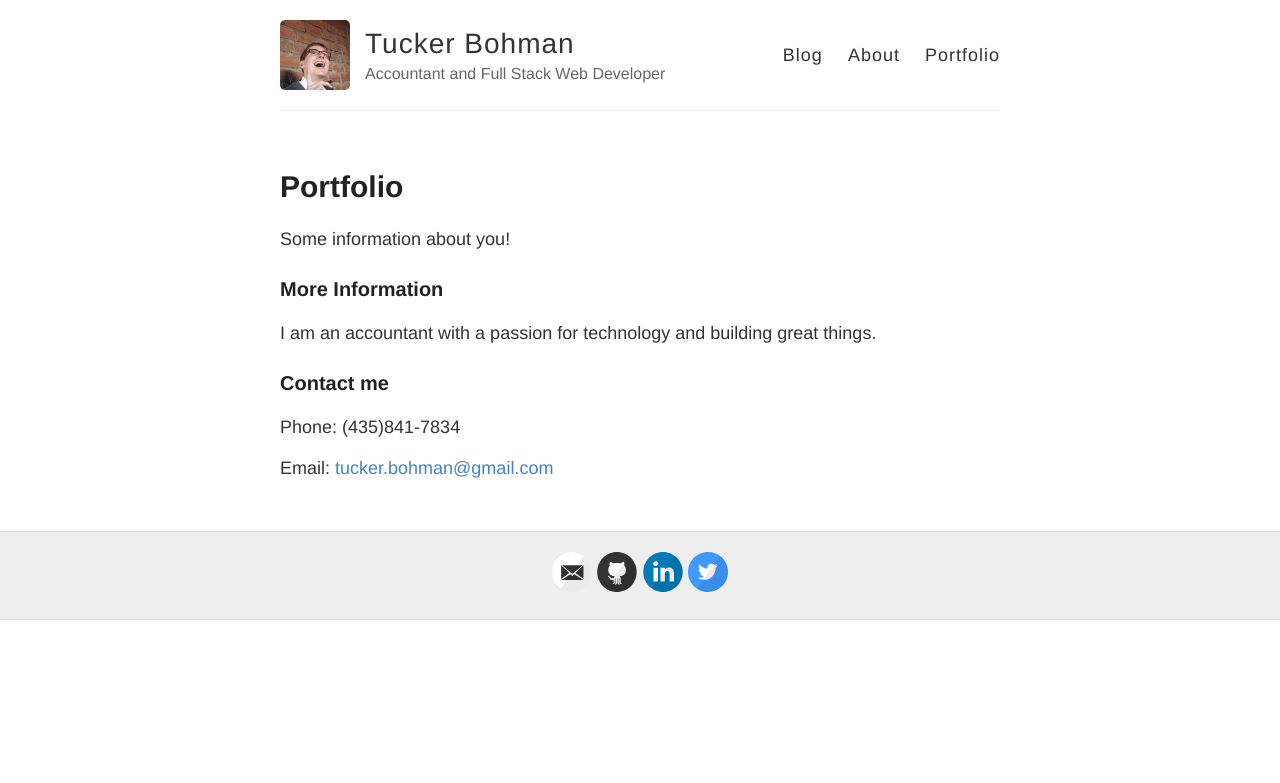
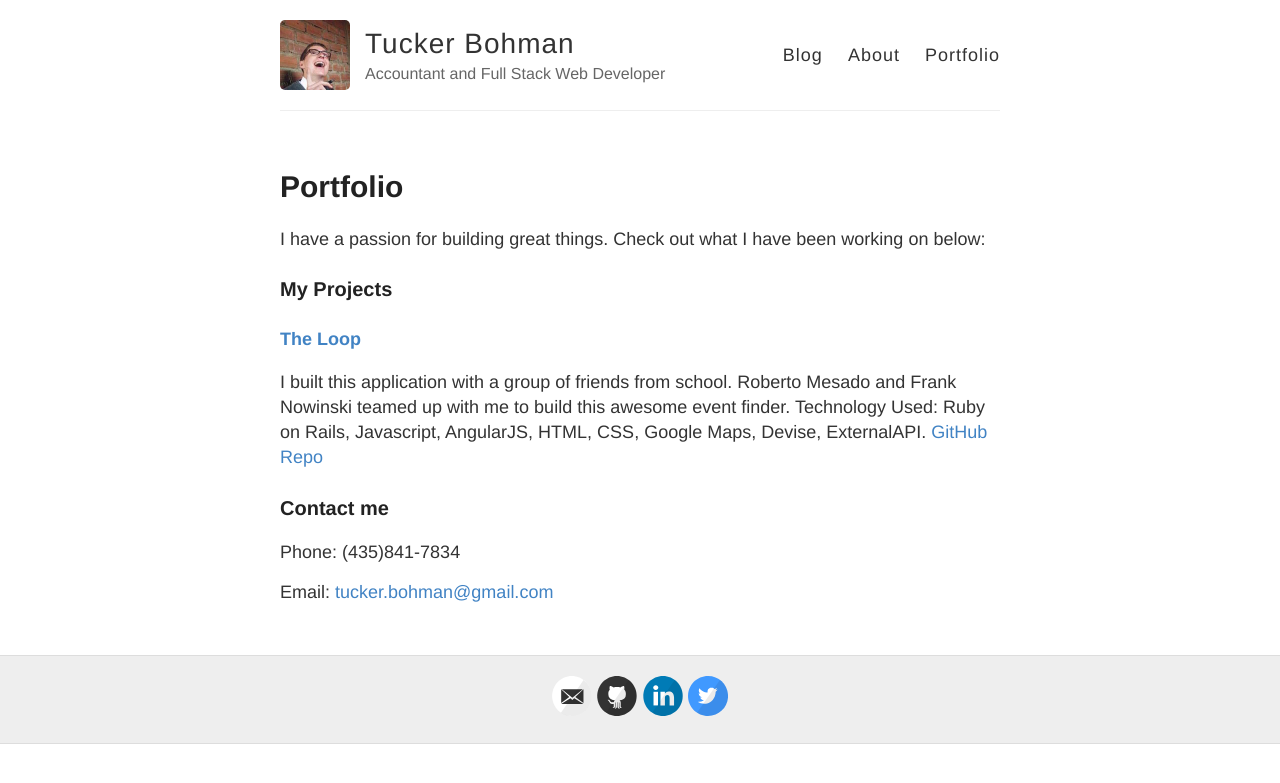
Before and after one commit to tuckerbohman5/tuckerbohman5.github.io, a Jekyll site: the page built from portfolio.md, in a window 1280 px wide. Shown: the top 783 px of the page. Built offline with Jekyll 4.4.1, drawn with Linux system fonts in a browser that asks for light colours.

Commit message:
added the loop to portfolio page

```diff
--- a/portfolio.md
+++ b/portfolio.md
@@ -4,11 +4,16 @@ title: Portfolio
 permalink: /portfolio/
 ---
 
-Some information about you!
+I have a passion for building great things. Check out what I have been working on below:
 
-### More Information
+### My Projects
 
-I am an accountant with a passion for technology and building great things.
+##### [The Loop](https://morning-mountain-34367.herokuapp.com)
+
+I built this application with a group of friends from school. Roberto Mesado and Frank Nowinski teamed up with me to build this awesome event finder.
+Technology Used:
+Ruby on Rails, Javascript, AngularJS, HTML, CSS, Google Maps, Devise, ExternalAPI.
+[GitHub Repo](https://github.com/onyoo/TheLoop)
 
 ### Contact me
 
```
